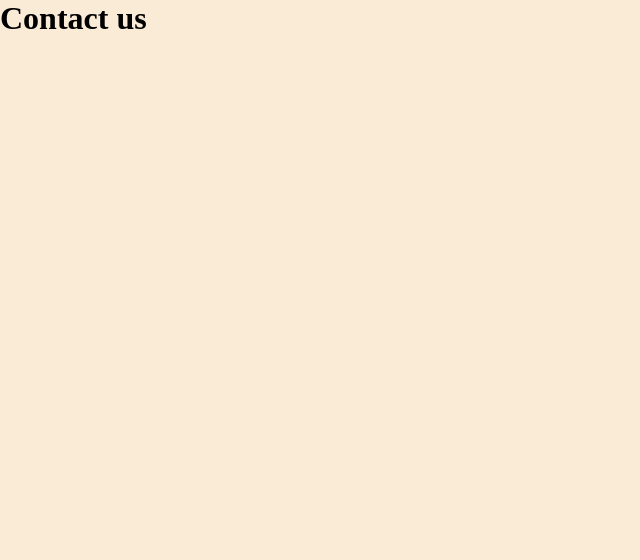
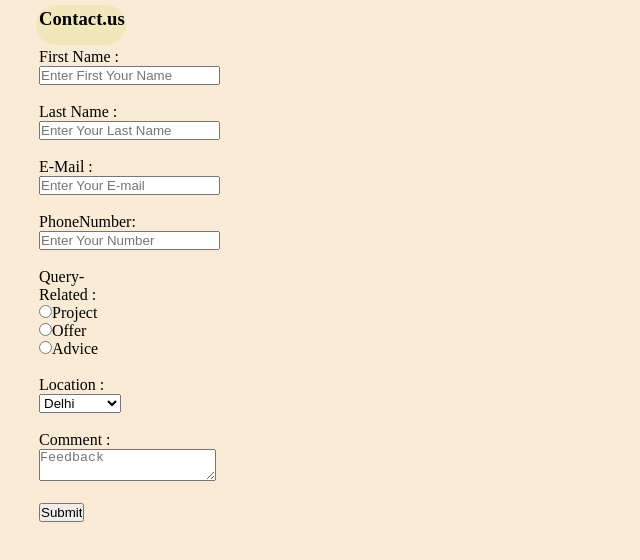
Before and after one commit to Ashish4021/Registration, a plain HTML site: page Index.html in a window 1280 px wide. Shown: the whole page, without its empty margins (0-640 px from the left). Drawn offline with Linux system fonts and the light colour scheme.

Commit message:
Html added

```diff
--- a/Index.html
+++ b/Index.html
@@ -3,15 +3,47 @@
 <head>
     <meta charset="UTF-8">
     <meta name="viewport" content="width=device-width, initial-scale=1.0">
-    <title>Registration Page</title>
+    <title>Contact us</title>
     <link rel="stylesheet" href="style.css">
 </head>
 <body>
-    <div class="Registration">
-        <div class="hadding">
-            <div class="Text">
-                <h1>Contact us</h1>
-            </div>
+    <div class="Contact">
+        <div class="first">
+           <h3 class="second">Contact.us</h3>
+           <br>
+           <div class="form">
+           <form action="Post" class="third">
+            <label for="Name">First Name : </label>
+            <input type="text" placeholder="Enter First Your Name">
+            <br><br>
+            <label for="LName">Last Name : </label>
+            <input type="text" placeholder="Enter Your Last Name">
+            <br><br>
+            <label for="Email">E-Mail : </label>
+            <input type="Email" placeholder="Enter Your E-mail">
+            <br><br>
+            <label for="Number">PhoneNumber: </label>
+            <input type="number" placeholder="Enter Your Number">
+            <br><br>
+            <label for="radio">Query-Related : </label>
+            <br>
+            <input type="radio" name="Query-Related">Project<br>
+            <input type="radio" name="Query-Related">Offer<br>
+            <input type="radio" name="Query-Related">Advice
+            <br><br>
+            <label for="Select">Location : </label>
+            <select name="city">
+                <option value="Delhi">Delhi</option>
+                <option value="Gurugram">Gurugram</option>
+                <option value="Noida">Noida</option>
+            </select>
+            <br><br>
+            <label for="Feedback">Comment : </label>
+            <textarea name="Feedback" placeholder="Feedback"></textarea>
+            <br><br>
+            <input type="submit" values="submit">
+           </form>
+        </div>
         </div>
 
 
```
